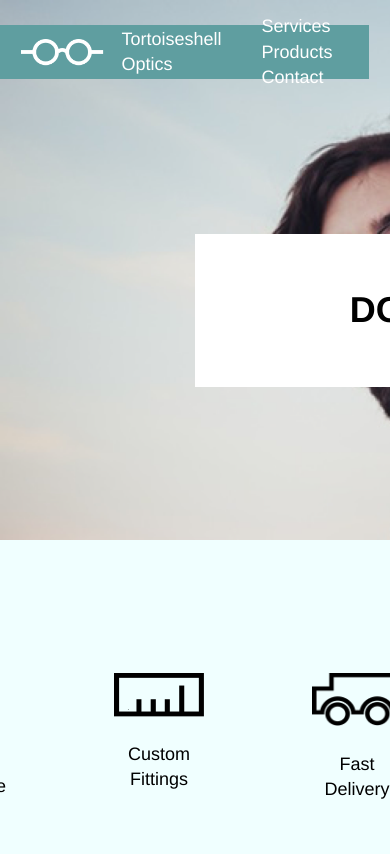
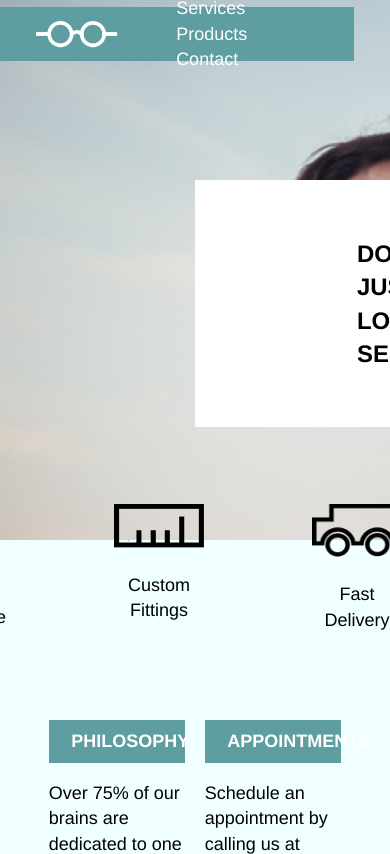
Before and after one commit to haleylizbrown/tortoiseshell, a plain HTML site: page index.html in a window 390 px wide. Shown: the top 854 px of the page. Drawn offline with Linux system fonts and the light colour scheme.

Commit message:
added media queries for tablets and mobile devices

```diff
--- a/resources/css/style.css
+++ b/resources/css/style.css
@@ -23,13 +23,6 @@ body {
   justify-content: center;
   height: 100%;
   margin-top: 1rem;
-}
-
-/*iPad Pro media queries*/
-@media screen only and (max-width: 1024px) {
-  .site-container {
-    margin-top: 0;
-  }
 }
 
 .banner {
@@ -68,8 +61,7 @@ li {
 }
 
 .slogan {
-  display: flex;
-  width: 31rem;
+  width: auto;
   position: absolute;
   top: 13rem;
   left: 50%;
@@ -87,7 +79,6 @@ li {
   margin-top: 3rem;
   margin-bottom: 3rem;
   height: 8rem;
-  align-items: flex-start;
 }
 
 .exams,
@@ -148,3 +139,52 @@ footer img {
   padding-right: 1rem;
   height: 1.5rem;
 }
+
+/*Tablet media queries*/
+
+@media only screen and (max-width: 1024px) {
+  .main-image {
+    height: 22rem;
+  }
+
+  .site-container {
+    margin: 0;
+    width: 100%;
+  }
+
+  .banner {
+    width: 100%;
+  }
+
+  .slogan {
+    top: 10rem;
+    margin-right: 2rem;
+    width: inherit;
+  }
+
+  .slogan h1 {
+    padding: 0.75rem 4rem;
+    font-size: 1.33rem;
+  }
+
+  .about,
+  .middle {
+    position: relative;
+    top: 8rem;
+  }
+}
+
+@media only screen and (max-width: 414px) {
+  .main-image {
+    height: 17rem;
+  }
+
+  .site-container {
+    width: 100%;
+    justify-content: center;
+  }
+
+  .logo p {
+    display: none;
+  }
+}
```
